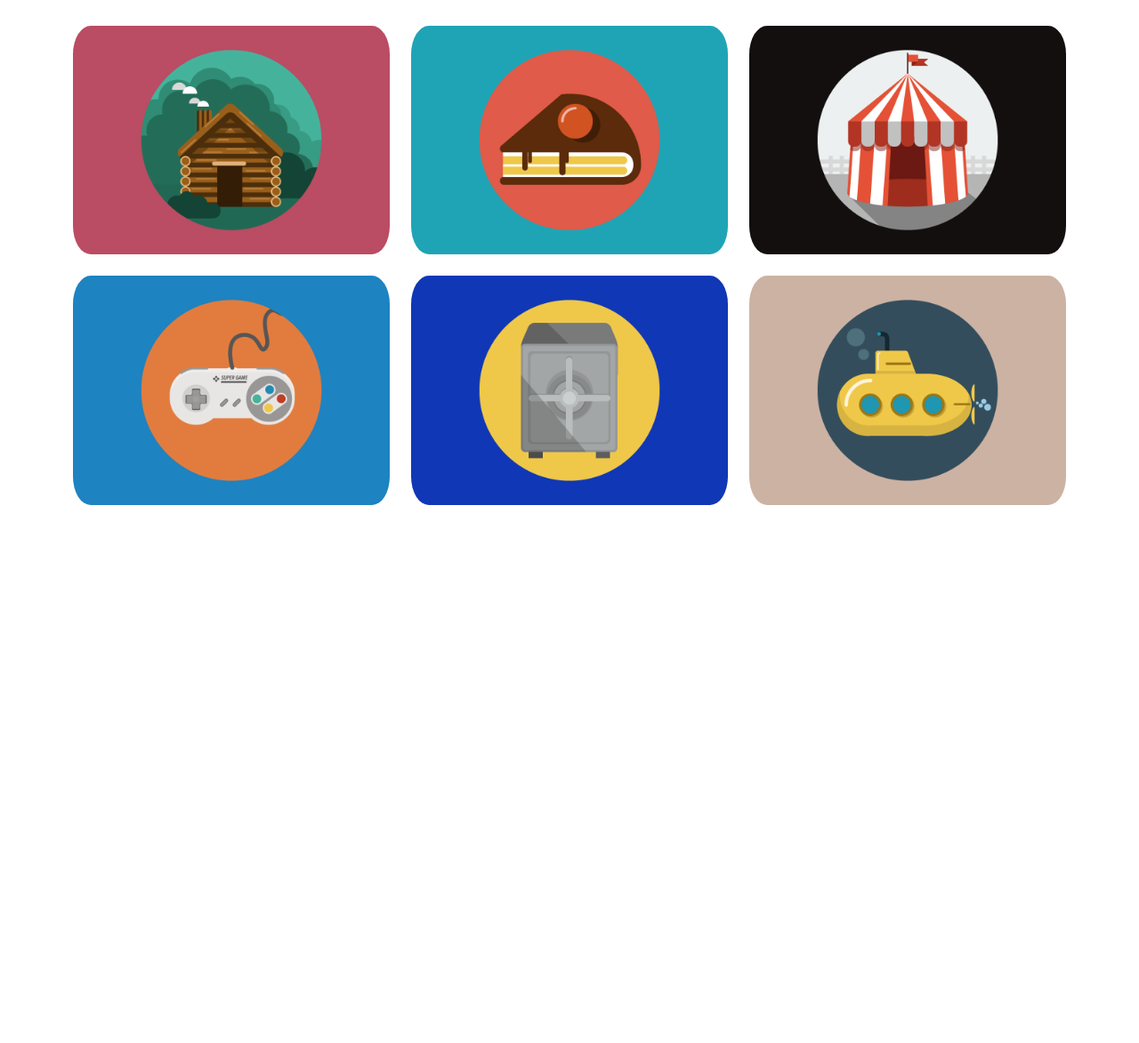
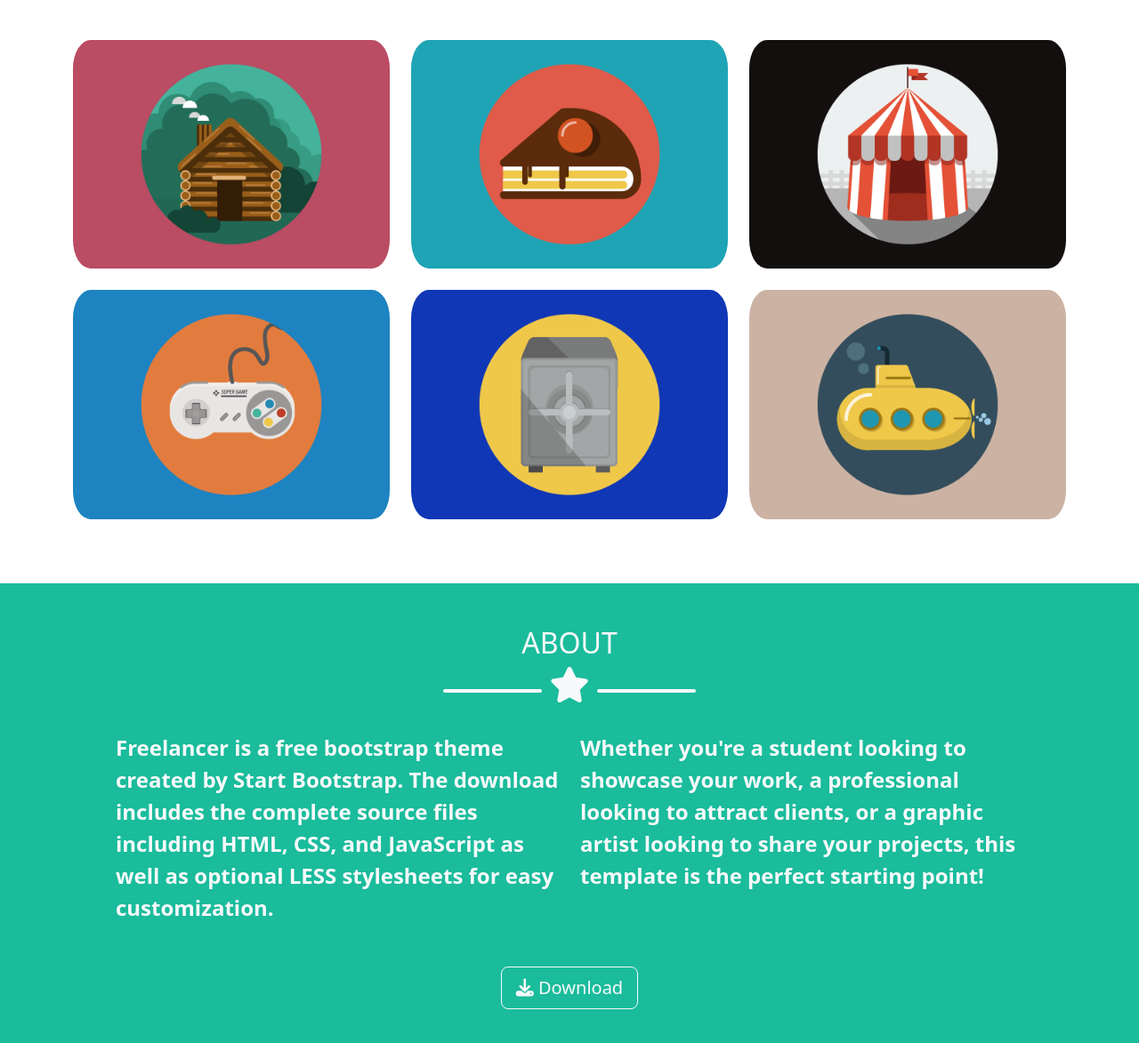
Before and after one commit to Luis-Mocha/html-css-bootstrap-freelancer, a plain HTML site: page index.html in a window 1280 px wide. Shown: the part 625-1798 px from the top of the page at 89% size. Before the commit the page ends 1265 px from the top, so only its background shows below. Drawn offline with nearby package versions, Linux system fonts and the light colour scheme.

Commit message:
about section

```diff
--- a/assets/css/style.css
+++ b/assets/css/style.css
@@ -18,3 +18,7 @@
     vertical-align: super;
     border-radius: 2px;
 }
+
+#section-images {
+    color: rgb(44,62,80);
+}
--- a/index.html
+++ b/index.html
@@ -18,11 +18,11 @@
   </head>
 
   <body>
-    <!-- first section -->
+    <!-- Prima sezione -->
     <div class="bg-color-greenw">
         <div class="container-sm mx-auto py-3">
             <!-- avatar img -->
-            <img src="./assets/img/avatar.svg" alt="Avatar img" class="col-6 col-sm-3 mx-auto d-block">
+            <img src="./assets/img/avatar.svg" alt="Avatar img" class="d-block col-6 col-sm-3 mx-auto my-2">
             <!-- text -->
             <div class="text-center text-uppercase text-light">
                 <h1 class="fw-bold">
@@ -40,7 +40,7 @@
         </div>
     </div>
 <!-- Sezione immagini -->
-    <div class="container-sm py-5 text-center">
+    <div id="section-images" class="container-sm py-5 text-center">
         <h2 class="text-uppercase">
             portfolio
         </h2>
@@ -49,7 +49,7 @@
                 <i class="fa-solid fa-star fs-1 px-1"></i>
             </div>
         </div>
-        <div id="contenitore-immagini" class="my-4 row row-cols-12 row-cols-md-2 row-cols-lg-3 g-4"> <!--Scrivo le dimensioni delle colonne direttamente nel div parent -->
+        <div id="contenitore-immagini" class="my-4 row row-cols-1 row-cols-md-2 row-cols-lg-3 g-4"> <!--Scrivo le dimensioni delle colonne direttamente nel div parent -->
             <img src="./assets/img/cabin.png" alt="" class="img-fluid rounded-5">
             <img src="./assets/img/cake.png" alt="" class="img-fluid rounded-5">
             <img src="./assets/img/circus.png" alt=""  class="img-fluid rounded-5">
@@ -58,6 +58,34 @@
             <img src="./assets/img/submarine.png" alt=""  class="img-fluid rounded-5">
         </div>
     </div>
+    <!-- Sezione About -->
+    <div class="bg-color-greenw">
+        <div id="section-about" class="container-sm py-5 text-center text-light">
+            <h2 class="text-uppercase">
+                about
+            </h2>
+            <div class="d-flex col-6 col-sm-4 mx-auto">
+                <div class="stellina col">
+                    <i class="fa-solid fa-star fs-1 px-1"></i>
+                </div>
+            </div>
+            <!-- "Row" contente i paragrafi "p" -->
+            <div class="row row-cols-12 row-cols-md-2 px-5 py-3">
+                <p class="py-3 fs-4 fw-semibold mx-auto text-start">
+                    Freelancer is a free bootstrap theme created by Start Bootstrap. The download includes the complete source files including HTML, CSS, and JavaScript as well as optional LESS stylesheets for easy customization.
+                </p>
+                <p class="py-3 fs-4 fw-semibold mx-auto text-start">
+                    Whether you're a student looking to showcase your work, a professional looking to attract clients, or a graphic artist looking to share your projects, this template is the perfect starting point!
+                </p>
+            </div>
+            <!-- Bottone download -->
+            <a href="" class="btn btn-outline-light  btn-lg">
+                <i class="fa-solid fa-download"></i>
+                Download
+            </a>
+        </div>
+
+    </div>
 
     <!-- Link Bootstrap JS -->
     <script src="https://cdn.jsdelivr.net/npm/bootstrap@5.3.0-alpha1/dist/js/bootstrap.bundle.min.js" integrity="sha384-w76AqPfDkMBDXo30jS1Sgez6pr3x5MlQ1ZAGC+nuZB+EYdgRZgiwxhTBTkF7CXvN" crossorigin="anonymous"></script>
```
